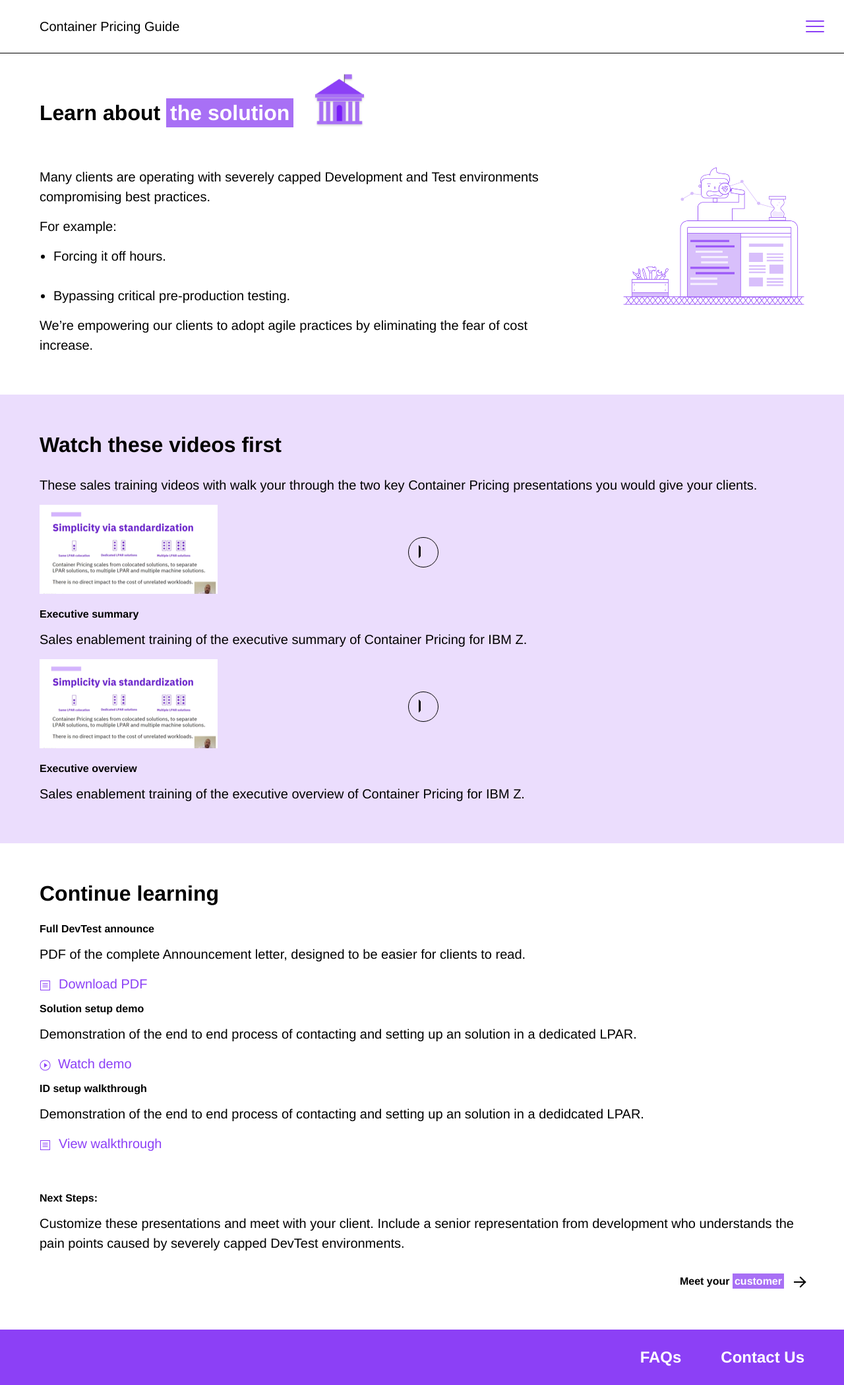
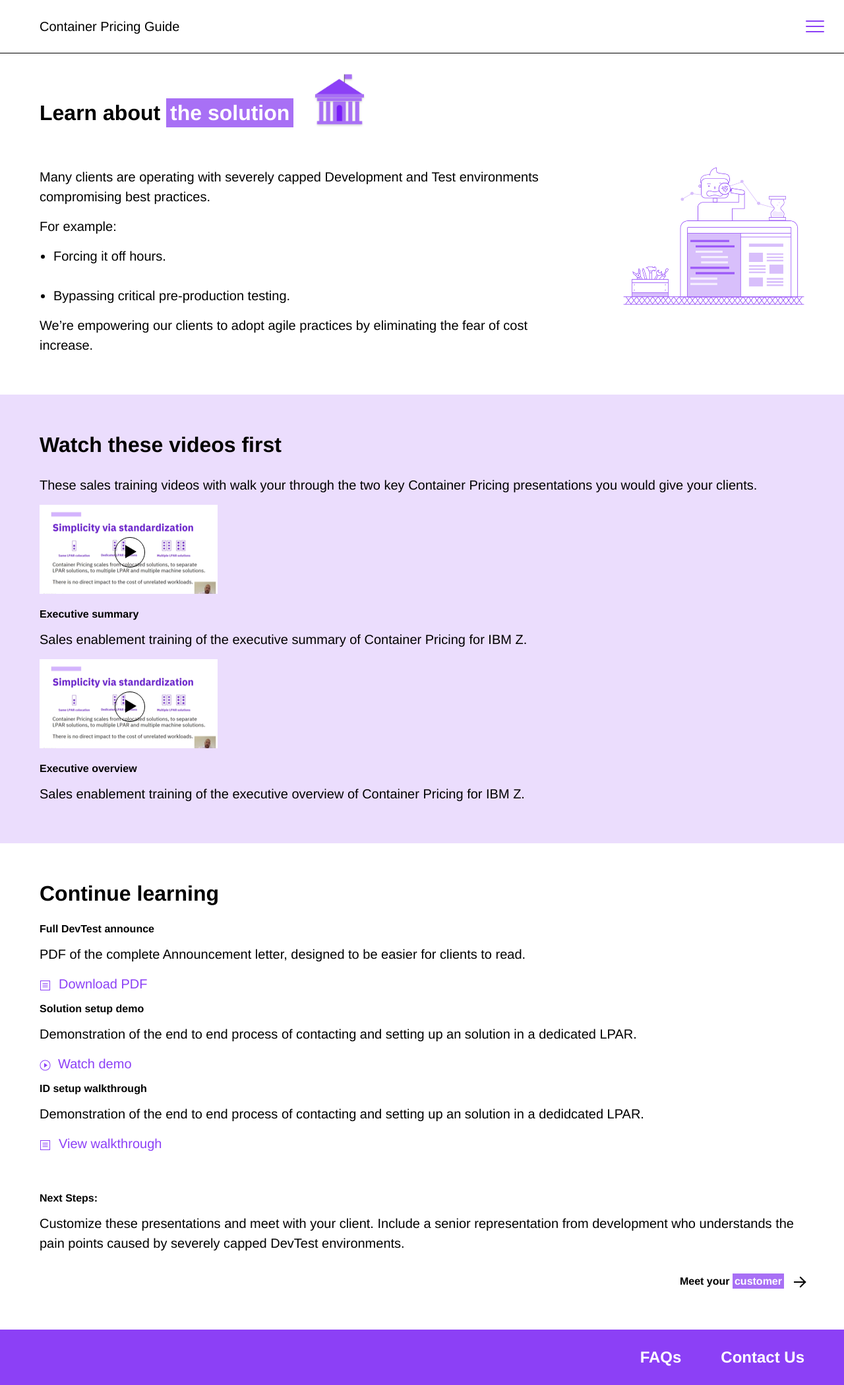
Before and after one commit to gvorbeck/container-pricing, a Jekyll site: the page built from pages/devtest-learn.md, in a window 1280 px wide. Shown: the whole page at 66% size. Built offline with Jekyll 4.4.1, drawn with Linux system fonts in a browser that asks for light colours.

Commit message:
fix video play icons

```diff
--- a/assets/main.scss
+++ b/assets/main.scss
@@ -117,7 +117,7 @@ a {
 
         a.video-thumb {
             position: relative;
-            display: block;
+            display: inline-block;
 
             &::before,
             &::after {
@@ -130,7 +130,7 @@ a {
                 width: $dimension;
                 height: $dimension;
                 border-style: solid;
-                border-width: ($dimension / 2) 0 ($dimension / 2) (#{$dimension} * 0.865);
+                border-width: calc(#{$dimension} / 2) 0 calc(#{$dimension} / 2) calc(#{$dimension} * 0.865);
                 border-color: transparent transparent transparent #000000;
                 left: calc(50% - 5px);
                 top: #{calc(50% - (#{$dimension} / 2))};
```
